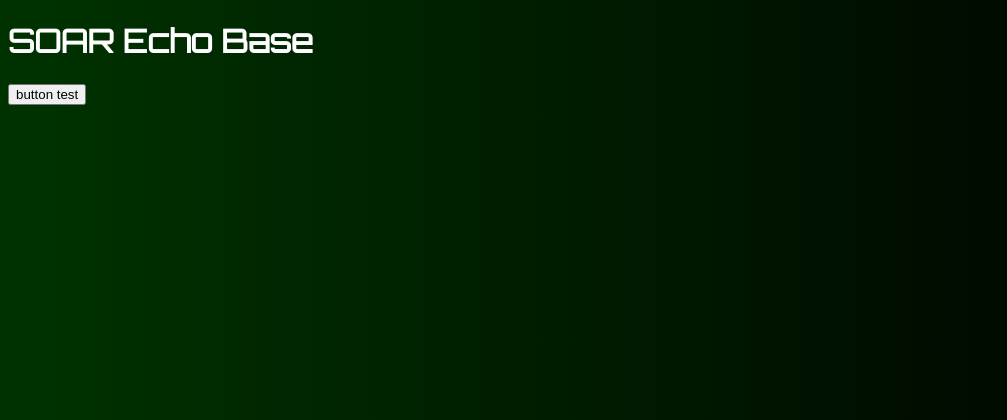
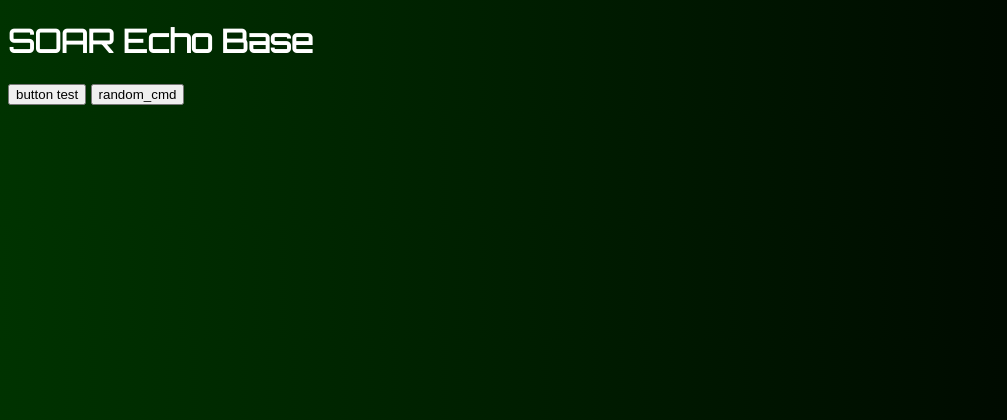
Before and after one commit to usfsoar/NSL_23-24_PayloadEECS, a Flask app: page / in a window 1280 px wide. Shown: the top 420 px of the page, without its empty margins (0-1007 px from the left). Run offline with Flask 3, Linux system fonts and the light colour scheme; parts of the project's set-up code (start-up, migrations or seed data) failed here and were passed over.

Commit message:
Add RF signal functionality to control panel

```diff
--- a/SOAR_Echo_Base/Server/Controller/control_panel.py
+++ b/SOAR_Echo_Base/Server/Controller/control_panel.py
@@ -1,4 +1,5 @@
 from Server.Config import *
+import RF_Service.lora as lora
 from flask import Flask, render_template
 
 @app.route('/')
@@ -7,4 +8,13 @@ def control_panel():
 
 @app.route('/button_test')
 def button_test():
+    # Trigger deployment of the payload
+    # Sending an RF signal
+    lora.trigger_deploy()
     return "Hello from server"
+@app.route('/random_cmd')
+def random_cmd():
+    # Trigger deployment of the payload
+    # Sending an RF signal
+    lora.send_random()
+    return "Hello from server"
--- a/SOAR_Echo_Base/Server/Templates/control_panel.html
+++ b/SOAR_Echo_Base/Server/Templates/control_panel.html
@@ -22,6 +22,7 @@
     <h1 class="title">SOAR Echo Base</h1>
     <div>
         <button id="button_test">button test</button>
+        <button id="random_cmd">random_cmd</button>
     </div>
     <script>
         //Script to connect with the server
@@ -43,6 +44,21 @@
                 console.log(text);
             })
         }
+        var random_cmd = document.getElementById('random_cmd');
+        random_cmd.addEventListener('click', send_random);
+        function send_random() {
+            const fetch_promise=fetch(server+'/random_cmd');
+            fetch_promise
+            .then((response)=>{
+                if(!response.ok){
+                    throw new Error('HTTP error: ${response.status}');
+                }
+                return response.text();
+            })
+            .then((text)=>{
+                console.log(text);
+            })
+        }
     </script>
 </body>
 </html>
--- a/SOAR_Echo_Base/app.py
+++ b/SOAR_Echo_Base/app.py
@@ -1,5 +1,7 @@
 import Server.server as server
+import RF_Service.lora as lora
 import sys
+
 if __name__=="__main__":
     try:
         while True:
```
Also changed, not shown: SOAR_Echo_Base/RF_Service/lora.py (added, +23 -0 lines).
